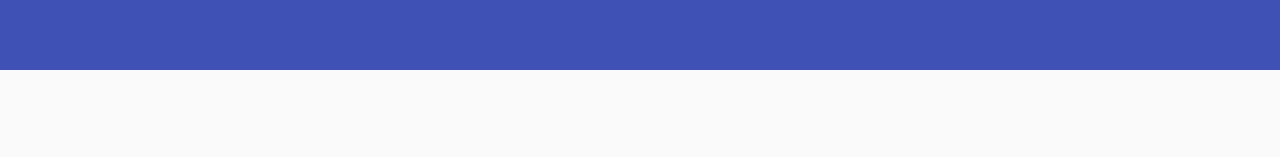
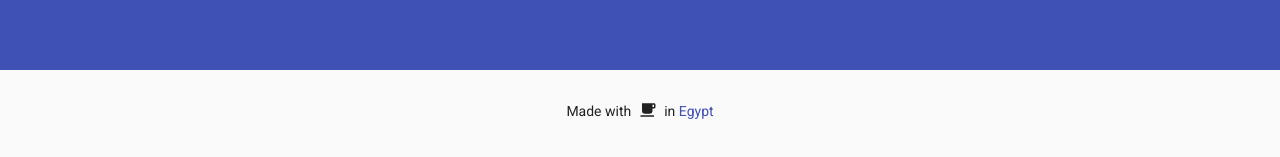
Before and after one commit to MoustafaJazzar/material-shadows, a website with bundled scripts: page src/index.html in a window 1280 px wide. Shown: the part 265-422 px from the top of the page. Built offline with nearby package versions, Linux system fonts and the light colour scheme.

Commit message:
Added footer

```diff
--- a/src/index.html
+++ b/src/index.html
@@ -78,6 +78,21 @@
                 <h2 class="header__subtitle">Material design shadows for the web</h2>
             </div>
         </header>
+        <footer class="footer">
+            <div class="footer__inner">
+                <div class="footer__content">
+                    <span>Made with</span>
+                    <span class="footer__icon">
+                        <svg fill="currentColor" viewBox="0 0 24 24">
+                            <path
+                                d="M2,21H20V19H2M20,8H18V5H20M20,3H4V13A4,4 0 0,0 8,17H14A4,4 0 0,0 18,13V10H20A2,2 0 0,0 22,8V5C22,3.89 21.1,3 20,3Z" />
+                        </svg>
+                    </span>
+                    <span>in</span>
+                    <a class="footer__link" href="https://www.google.com/maps/place/Egypt" target="_blank">Egypt</a>
+                </div>
+            </div>
+        </footer>
 
         <script src="bundle.js"></script>
     </body>
--- a/src/styles/main.scss
+++ b/src/styles/main.scss
@@ -136,3 +136,32 @@ body {
 		margin: 16px 0;
 	}
 }
+
+.footer {
+	padding: 16px;
+	color: var(--accent-color);
+	&__inner {
+		height: 48px;
+		max-width: var(--max-width);
+		margin: auto;
+		display: grid;
+		place-content: center;
+	}
+	&__icon {
+		width: 18px;
+		height: 18px;
+		display: inline-block;
+		margin: 0 4px;
+		vertical-align: text-bottom;
+
+		svg {
+			width: 100%;
+			height: 100%;
+		}
+	}
+
+	&__link {
+		text-decoration: none;
+		color: var(--link-color);
+	}
+}
```
